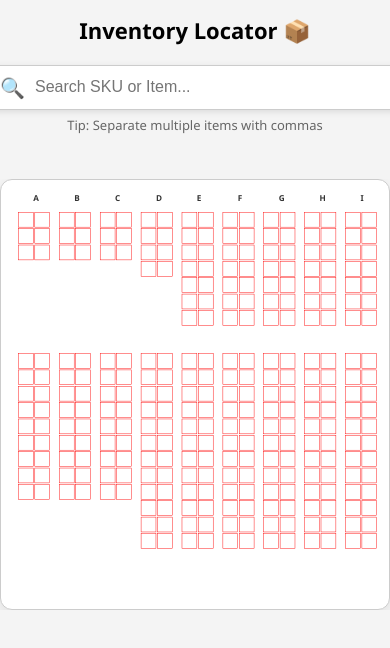
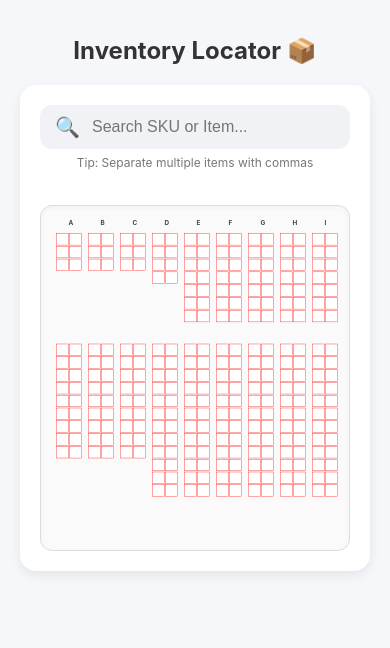
Before and after one commit to gigtarget/NRTC-JD-v.2, a plain HTML site: page index.html in a window 390 px wide. Drawn offline with Linux system fonts and the light colour scheme.

Commit message:
Update styles.css

```diff
--- a/styles.css
+++ b/styles.css
@@ -1,96 +1,104 @@
+/* Reset */
 body {
-  font-family: 'Segoe UI', Tahoma, Geneva, Verdana, sans-serif;
   margin: 0;
   padding: 0;
-  background: #f4f4f4;
+  font-family: 'Inter', 'Segoe UI', Tahoma, Geneva, Verdana, sans-serif;
+  background: #f5f7fb;
 }
 
-.container {
+.main-container {
   padding: 20px;
   max-width: 600px;
   margin: auto;
 }
 
 h1 {
-  font-size: 24px;
   text-align: center;
+  font-size: 26px;
   margin-bottom: 20px;
+  color: #333;
 }
 
+/* Card Container */
+.card {
+  background: white;
+  padding: 20px;
+  border-radius: 16px;
+  box-shadow: 0 4px 12px rgba(0, 0, 0, 0.08);
+}
+
+/* Search */
 .search-wrapper {
-  display: flex;
-  flex-direction: column;
-  align-items: center;
+  margin-bottom: 15px;
 }
 
 .search-bar {
-  width: 100%;
-  background: white;
+  background: #f0f2f5;
+  border-radius: 12px;
   display: flex;
   align-items: center;
-  border: 1px solid #ccc;
-  border-radius: 12px;
-  padding: 8px 12px;
-  box-shadow: 0 2px 6px rgba(0, 0, 0, 0.1);
+  padding: 10px 15px;
 }
 
 .search-icon {
   font-size: 20px;
-  margin-right: 8px;
+  margin-right: 10px;
   color: #888;
 }
 
 .search-bar input {
-  flex: 1;
   border: none;
   outline: none;
+  background: none;
   font-size: 16px;
+  width: 100%;
 }
 
 .hint {
-  font-size: 13px;
-  color: #666;
+  font-size: 12px;
+  color: #777;
   margin-top: 6px;
-  margin-bottom: 15px;
+  display: block;
+  text-align: center;
 }
 
+/* Result Cards */
 #result {
-  margin-top: 10px;
+  margin-top: 15px;
   display: flex;
   flex-direction: column;
-  gap: 8px;
+  gap: 10px;
 }
 
 .result-card {
-  background: white;
-  padding: 10px 15px;
-  border-radius: 8px;
-  box-shadow: 0 2px 6px rgba(0, 0, 0, 0.05);
+  padding: 12px 15px;
+  border-radius: 10px;
   font-size: 15px;
+  font-weight: 500;
+  box-shadow: 0 2px 5px rgba(0,0,0,0.05);
 }
 
 .result-card.found {
-  border-left: 5px solid #2e7d32;
+  background: #e8f5e9;
+  border-left: 5px solid #4caf50;
 }
 
 .result-card.notfound {
-  border-left: 5px solid orange;
+  background: #fff3e0;
+  border-left: 5px solid #ff9800;
 }
 
+/* Map */
 .map-wrapper {
-  overflow-x: auto;
   margin-top: 20px;
-  display: flex;
-  justify-content: center;
+  padding: 10px;
+  background: #fafafa;
+  border: 1px solid #ddd;
+  border-radius: 12px;
+  box-shadow: inset 0 2px 5px rgba(0,0,0,0.03);
 }
 
 svg {
-  background: white;
-  border: 1px solid #ccc;
-  padding: 10px;
-  border-radius: 12px;
-  box-shadow: 0 4px 12px rgba(0, 0, 0, 0.08);
-  max-width: 530px;
   width: 100%;
   height: auto;
 }
@@ -110,11 +118,12 @@ svg {
 .aisle-label {
   font-size: 11px;
   font-weight: bold;
-  fill: #333;
+  fill: #444;
 }
 
+/* Mobile */
 @media (max-width: 600px) {
   h1 {
-    font-size: 22px;
+    font-size: 24px;
   }
 }
```
